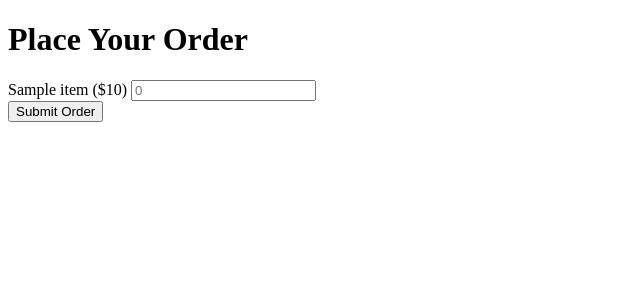
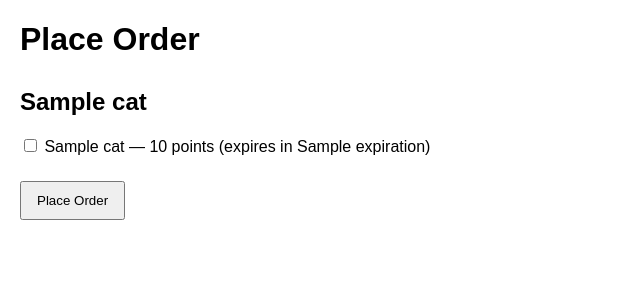
Before and after one commit to NMiraglia05/pursersbanksite, a Flask app: template templates/order.html in a window 1280 px wide. Shown: the top 300 px of the page, without its empty margins (0-640 px from the left). Run offline with Flask 3, Linux system fonts and the light colour scheme; the template is opened without the code that fills it: most values are stand-ins (such as "Sample title", 1, 10 or a date in 2020).

Commit message:
Revise order page layout and functionality

```diff
--- a/templates/order.html
+++ b/templates/order.html
@@ -2,18 +2,42 @@
 <html lang="en">
 <head>
   <meta charset="UTF-8">
-  <title>Order Page</title>
+  <title>Place Order</title>
+  <style>
+    body { font-family: Arial; margin: 20px; }
+    h2 { margin-top: 30px; }
+    .item { margin: 5px 0; }
+    .qty-select { display: none; margin-left: 10px; }
+    button { margin-top: 20px; padding: 10px 15px; }
+  </style>
+  <script>
+    function toggleQuantity(checkbox, id) {
+      const qty = document.getElementById(id);
+      qty.style.display = checkbox.checked ? 'inline' : 'none';
+    }
+  </script>
 </head>
 <body>
-  <h1>Place Your Order</h1>
-  <form action="/order" method="post">
-    {% for item in items %}
-      <div>
-        <label>{{ item.name }} (${{ item.price }})</label>
-        <input type="number" name="qty_{{ item.name }}" min="0" placeholder="0">
-      </div>
+  <h1>Place Order</h1>
+  <form action="/confirm" method="POST">
+    {% for cat, items in categories.items() %}
+      <h2>{{ cat|capitalize }}</h2>
+      {% for name, info in items %}
+        <div class="item">
+          <label>
+            <input type="checkbox" name="chk_{{ name }}" onchange="toggleQuantity(this, 'qty_{{ name }}')">
+            {{ name }} — {{ info.points }} points
+            {% if info.expiration %}(expires in {{ info.expiration }}){% endif %}
+          </label>
+          <select name="qty_{{ name }}" id="qty_{{ name }}" class="qty-select">
+            {% for n in range(1, 11) %}
+              <option value="{{ n }}">{{ n }}</option>
+            {% endfor %}
+          </select>
+        </div>
+      {% endfor %}
     {% endfor %}
-    <button type="submit">Submit Order</button>
+    <button type="submit">Place Order</button>
   </form>
 </body>
 </html>
```
